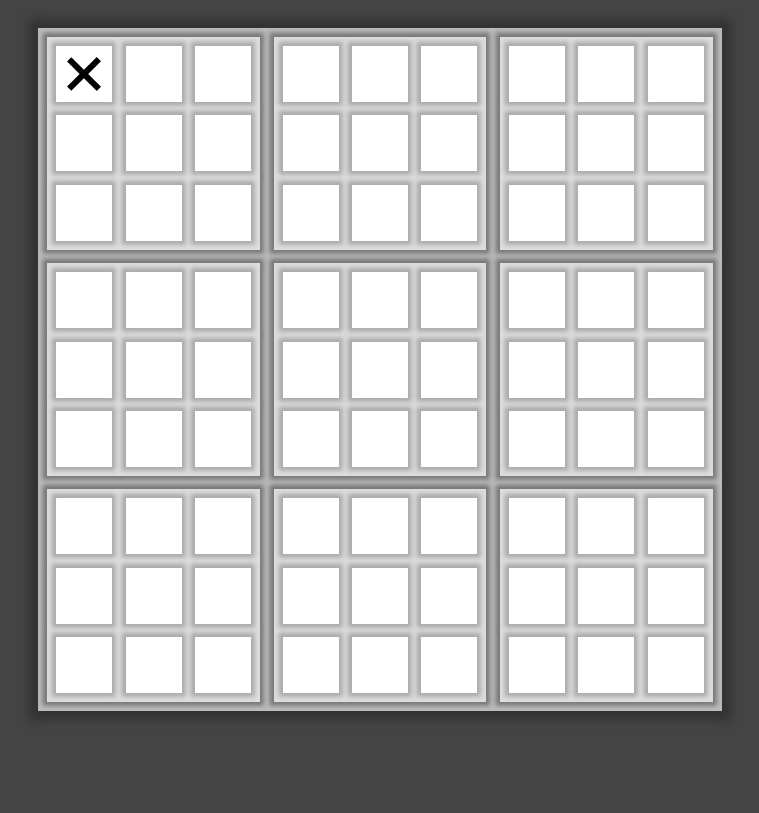
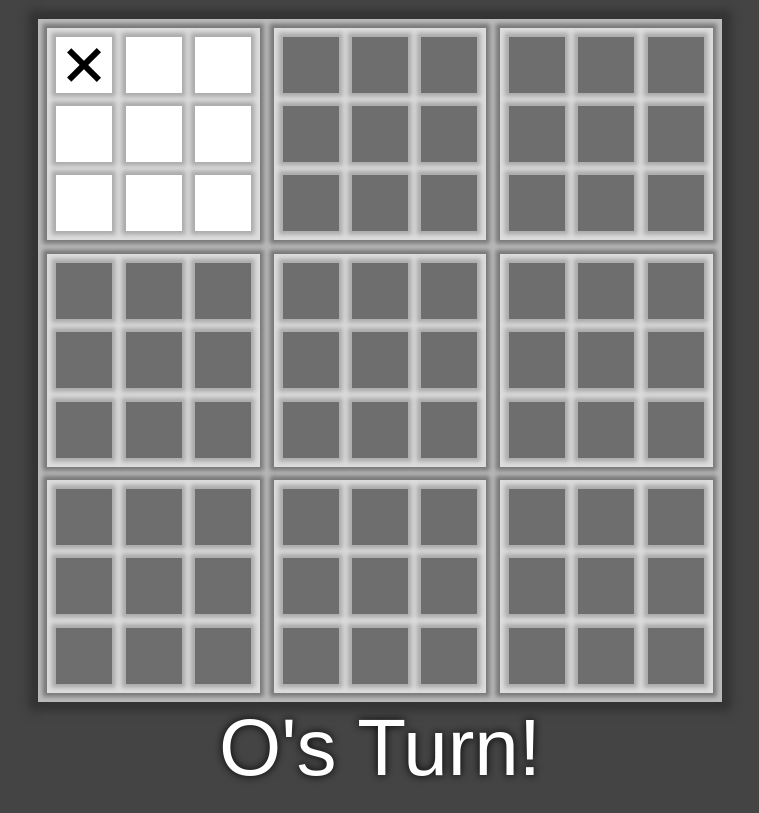
Before and after one commit to Pangolecimal/AdvancedTicTacToe, a plain HTML site: page index.html in a window 1280 px wide. Both pictures are taken after a click on the element 344 px from the left and 73 px from the top of the page. Shown: the whole page, without its empty margins (260-1019 px from the left). Drawn offline with Linux system fonts and the light colour scheme.

Commit message:
version 4

```diff
--- a/index.html
+++ b/index.html
@@ -116,6 +116,7 @@
 		<div data-winning-message-text></div>
 		<button id="restartButton">Restart</button>
 	</div>
+	<div class="next-turn" id="nextTurn"></div>
 </body>
 
 </html>
--- a/script.js
+++ b/script.js
@@ -5,9 +5,10 @@ const cells = boards.map(board => Array.from(board.children))
 const winningMessageTextElement = document.querySelector(`[data-winning-message-text]`)
 const winningMessageElement = document.getElementById(`winningMessage`)
 const restartButton = document.getElementById(`restartButton`)
+const nextTurnElement = document.querySelector(`#nextTurn`)
 
-const X_CLASS = `x`, O_CLASS = `o`, DRAW_CLASS = `draw`, INVALID_CLASS = `invalid`
-let xTurn
+let xTurn, firstTurn, nextBoardIndex
+const X_CLASS = `x`, O_CLASS = `o`, DRAW_CLASS = `draw`, INVALID_CLASS = `invalid`, WON_CLASS = `won`
 const WINNING_COMBINATIONS = [
 	[0, 1, 2],
 	[3, 4, 5],
@@ -23,6 +24,7 @@ restartButton.addEventListener('click', startGame)
 
 function startGame() {
 	xTurn = true
+	firstTurn = true
 	field.classList.remove(X_CLASS)
 	field.classList.remove(O_CLASS)
 	field.classList.remove(DRAW_CLASS)
@@ -31,22 +33,49 @@ function startGame() {
 		board.classList.remove(O_CLASS)
 		board.classList.remove(DRAW_CLASS)
 	})
-	cells.forEach(boardCells => {
-		boardCells.forEach(cell => {
+	cells.forEach((boardCells, boardIndex) => {
+		boardCells.forEach((cell, cellIndex) => {
 			cell.classList.remove(X_CLASS)
 			cell.classList.remove(O_CLASS)
 			cell.classList.remove(DRAW_CLASS)
 			cell.classList.remove(INVALID_CLASS)
+			cell.classList.remove(WON_CLASS)
 			cell.removeEventListener('click', handleClick)
 			cell.addEventListener('click', handleClick, { once: true })
+			if (boardIndex !== cellIndex) cell.classList.add(INVALID_CLASS)
 		})
 	})
 	winningMessageElement.classList.remove(`show`)
+	nextTurnElement.innerText = `${xTurn ? `X` : `O`}'s Turn!`
 }
 startGame()
 
 function handleClick(e) {
 	const cell = e.target
+	if (!cell.classList.contains(INVALID_CLASS)) {
+		if (firstTurn) {
+			firstTurn = false;
+			cells.forEach((boardCells, boardIndex) => {
+				boardCells.forEach((cell, cellIndex) => {
+					cell.classList.remove(INVALID_CLASS)
+				})
+			})
+		}
+
+		nextBoardIndex = Array.from(cell.parentElement.children).indexOf(cell)
+		cells.forEach((boardCells, boardIndex) => {
+			if (nextBoardIndex !== boardIndex) {
+				boardCells.forEach(cell => {
+					if (!cell.classList.contains(INVALID_CLASS))
+						cell.classList.add(INVALID_CLASS)
+				})
+			} else {
+				boardCells.forEach(cell => {
+					cell.classList.remove(INVALID_CLASS)
+				})
+			}
+		})
+
 		const currentClass = xTurn ? X_CLASS : O_CLASS
 		placeMark(cell, currentClass)
 		boards.forEach((board, index) => {
@@ -65,20 +94,23 @@ function handleClick(e) {
 		swapTurns()
 	}
 
+}
+
 
 function placeMark(element, currentClass) {
-	if (!checkElement(element) && !element.classList.contains(currentClass))
+	if (!element.classList.contains(currentClass))
 		element.classList.add(currentClass)
 }
 
 function checkElement(element) {
-	return element.classList.contains(X_CLASS) ||
-		element.classList.contains(O_CLASS) ||
+	return element.classList.contains(O_CLASS) ||
+		element.classList.contains(X_CLASS) ||
 		element.classList.contains(DRAW_CLASS)
 }
 
 function swapTurns() {
 	xTurn = !xTurn
+	nextTurnElement.innerText = `${xTurn ? `X` : `O`}'s Turn!`
 }
 
 function endBoard(board, isDraw, currentClass, combination) {
@@ -86,19 +118,16 @@ function endBoard(board, isDraw, currentClass, combination) {
 		if (!isDraw) {
 			placeMark(board, currentClass)
 			const boardCells = Array.from(board.children)
-			boardCells.forEach(cell => {
-				if (!cell.classList.contains(INVALID_CLASS))
-					cell.classList.add(INVALID_CLASS)
-			})
 			combination.forEach(index => {
-				boardCells[index].classList.remove(INVALID_CLASS)
+				if (!boardCells[index].classList.contains(WON_CLASS))
+					boardCells[index].classList.add(WON_CLASS)
 			})
 		} else {
 			placeMark(board, DRAW_CLASS)
 			const boardCells = Array.from(board.children)
 			boardCells.forEach(cell => {
-				if (!cell.classList.contains(INVALID_CLASS))
-					cell.classList.add(INVALID_CLASS)
+				if (!cell.classList.contains(WON_CLASS))
+					cell.classList.add(WON_CLASS)
 			})
 		}
 }
--- a/styles.css
+++ b/styles.css
@@ -4,8 +4,8 @@
 
 body {
 	margin: 0;
-	padding-top: calc(var(--cell-size) / 2);
-	padding-bottom: calc(var(--cell-size) / 2);
+	padding-top: calc(var(--cell-size) / 3);
+	padding-bottom: calc(var(--cell-size) / 3);
 	background-color: #444;
 }
 
@@ -97,7 +97,7 @@ body {
 	height: var(--mark-size);
 }
 
-.cell.o:not(.invalid)::after {
+.cell.o:not(.invalid):not(.won)::after {
 	width: calc(var(--mark-size) * 0.7);
 	height: calc(var(--mark-size) * 0.7);
 	background: var(--cell-color);
@@ -111,7 +111,7 @@ body {
 	opacity: 0.5;
 }
 
-.invalid {
+.invalid, .won {
 	background: rgba(0, 0, 0, 0.5);
 }
 
@@ -147,3 +147,11 @@ body {
 .winning-message.show {
 	display: flex;
 }
+
+.next-turn {
+	color: white;
+	text-align: center;
+	font-size: 10vh;
+	font-family: sans-serif;
+	text-shadow: 0 0 1vh black;
+}
```
Lines whose indentation alone changed are shown as unchanged.
